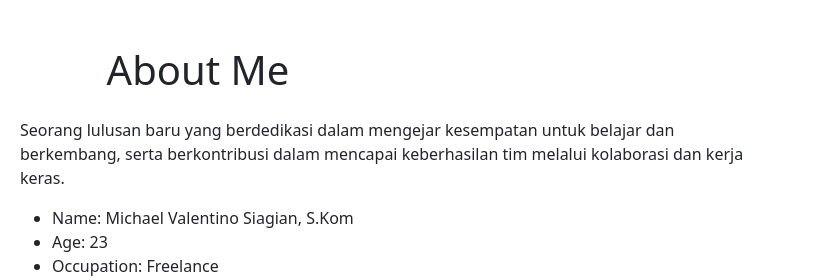
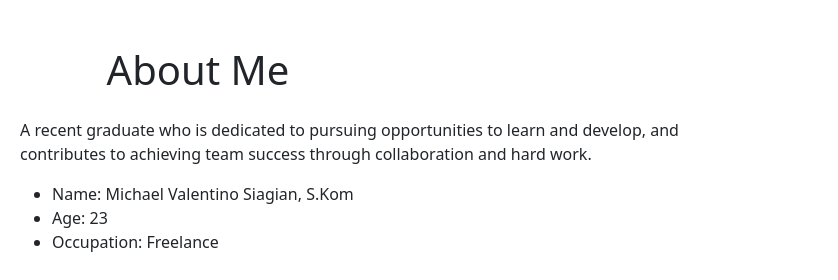
Before and after one commit to ItsMikey23/Portofolio, a plain HTML site: page index.html in a window 1280 px wide. Shown: the part 802-1082 px from the top of the page, 442-1280 px from the left. Drawn offline with nearby package versions, Linux system fonts and the light colour scheme.

Commit message:
Update index.html

```diff
--- a/index.html
+++ b/index.html
@@ -65,7 +65,7 @@
                 </div>
 
                 <div class="col-lg-8">
-                    <p> Seorang lulusan baru yang berdedikasi dalam mengejar kesempatan untuk belajar dan berkembang, serta berkontribusi dalam mencapai keberhasilan tim melalui kolaborasi dan kerja keras.
+                    <p> A recent graduate who is dedicated to pursuing opportunities to learn and develop, and contributes to achieving team success through collaboration and hard work.
                     </p>
                     <div class="row mt-3">
                         <div class="col-md-6">
```
